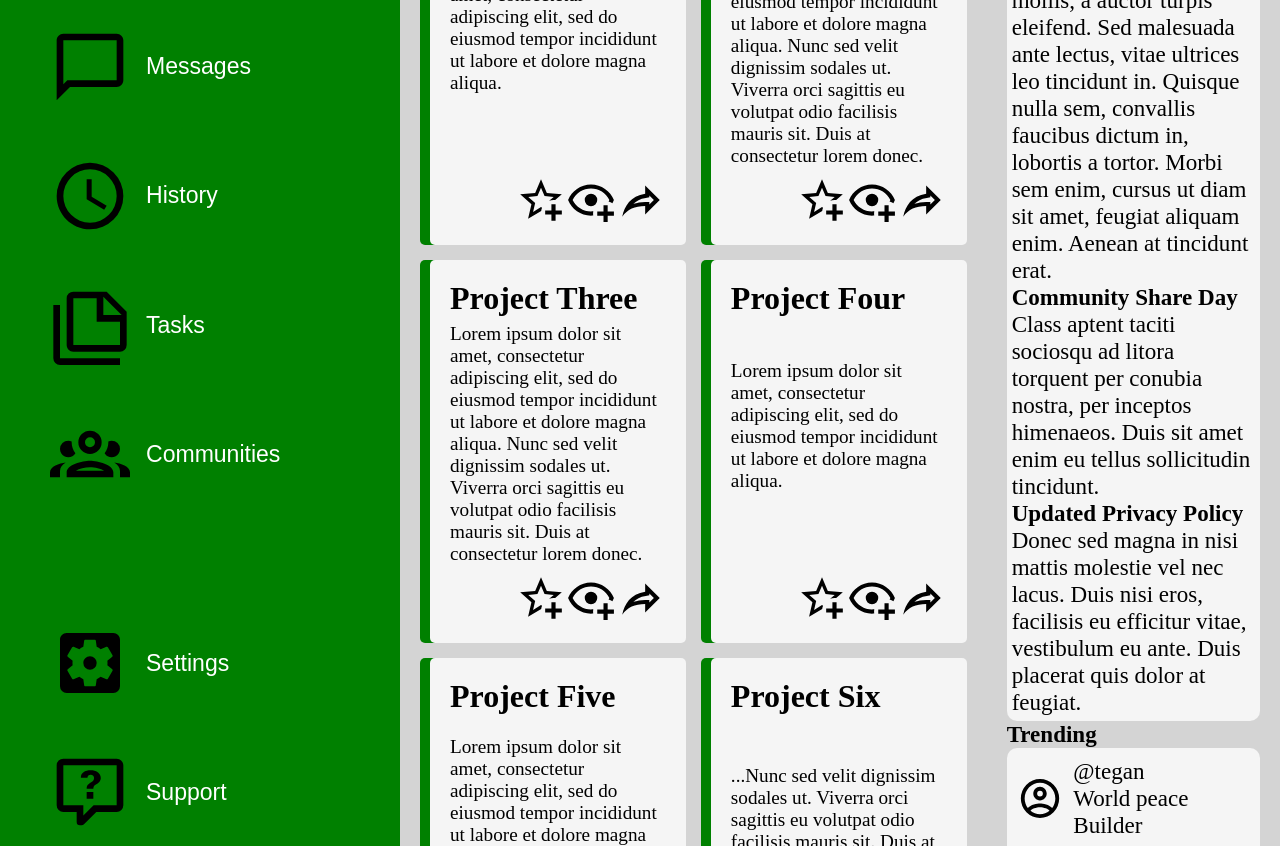
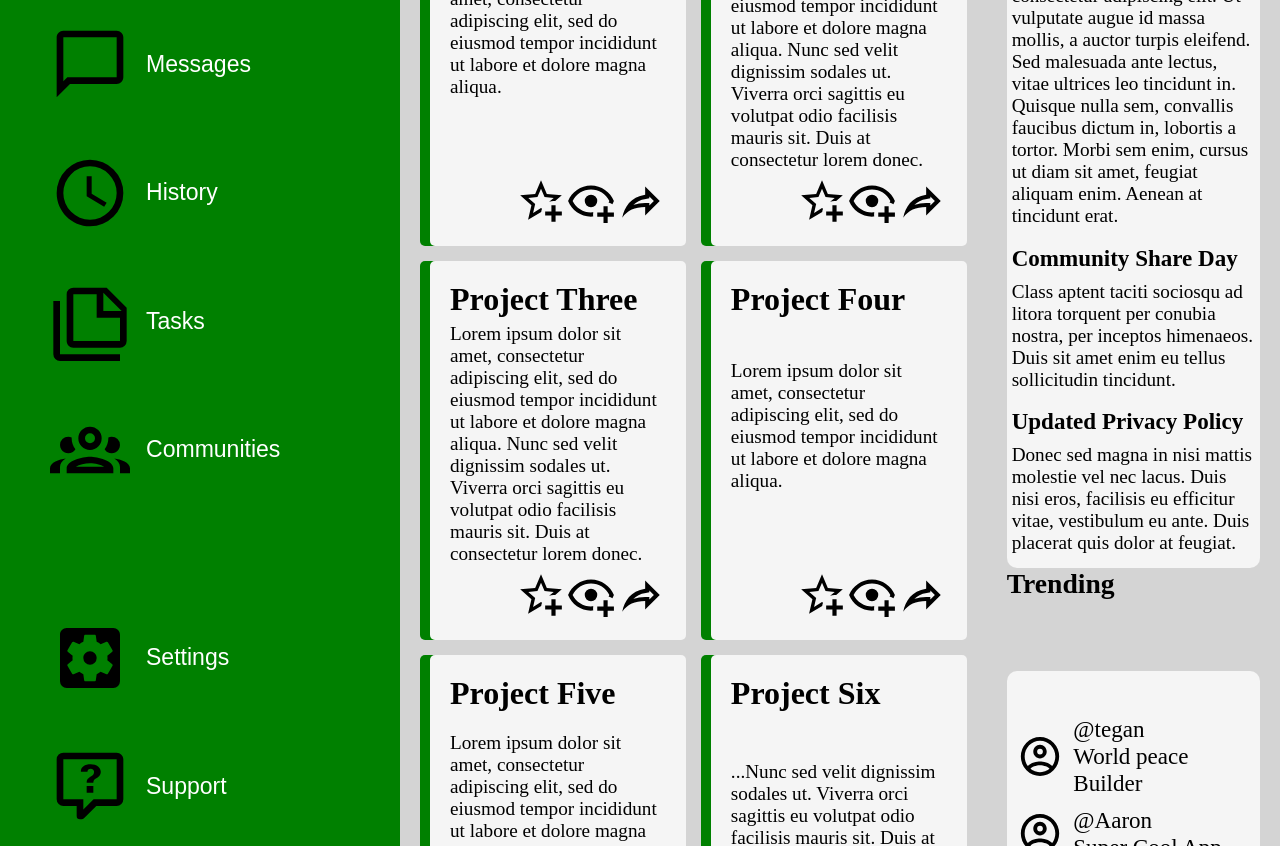
Before and after one commit to Skrye/ODIN-Repos, a plain HTML site: page Admin-Dashboard/index.html in a window 1280 px wide. Shown: the part 500-1346 px from the top of the page. Drawn offline with Linux system fonts and the light colour scheme.

Commit message:
nesting and styling

```diff
--- a/Admin-Dashboard/index.html
+++ b/Admin-Dashboard/index.html
@@ -91,8 +91,10 @@
             <div class="announcements">
                     <h1>Site Mainentance</h1>
                     <p>Lorem ipsum dolor sit amet, consectetur adipiscing elit. Ut vulputate augue id massa mollis, a auctor turpis eleifend. Sed malesuada ante lectus, vitae ultrices leo tincidunt in. Quisque nulla sem, convallis faucibus dictum in, lobortis a tortor. Morbi sem enim, cursus ut diam sit amet, feugiat aliquam enim. Aenean at tincidunt erat.</p>
+                    <div class="divider-bar"></div>
                     <h1>Community Share Day</h1>
                     <p>Class aptent taciti sociosqu ad litora torquent per conubia nostra, per inceptos himenaeos. Duis sit amet enim eu tellus sollicitudin tincidunt. </p>
+                    <div class="divider-bar"></div>
                     <h1>Updated Privacy Policy</h1>
                     <p>Donec sed magna in nisi mattis molestie vel nec lacus. Duis nisi eros, facilisis eu efficitur vitae, vestibulum eu ante. Duis placerat quis dolor at feugiat.</p>
             </div>
--- a/Admin-Dashboard/styles.css
+++ b/Admin-Dashboard/styles.css
@@ -85,6 +85,10 @@
     text-align: start;
 }
 
+.project-header {
+    font-size: larger;
+}
+
 .projects {
     display: grid;
     grid-column: 2/4;
@@ -151,6 +155,10 @@ h1#announcement-header {
     padding: 5px;
 }
 
+.announcements > p {
+    font-size: smaller;
+}
+
 h1#trending-header {
     grid-row: 3/4;
 }
```
